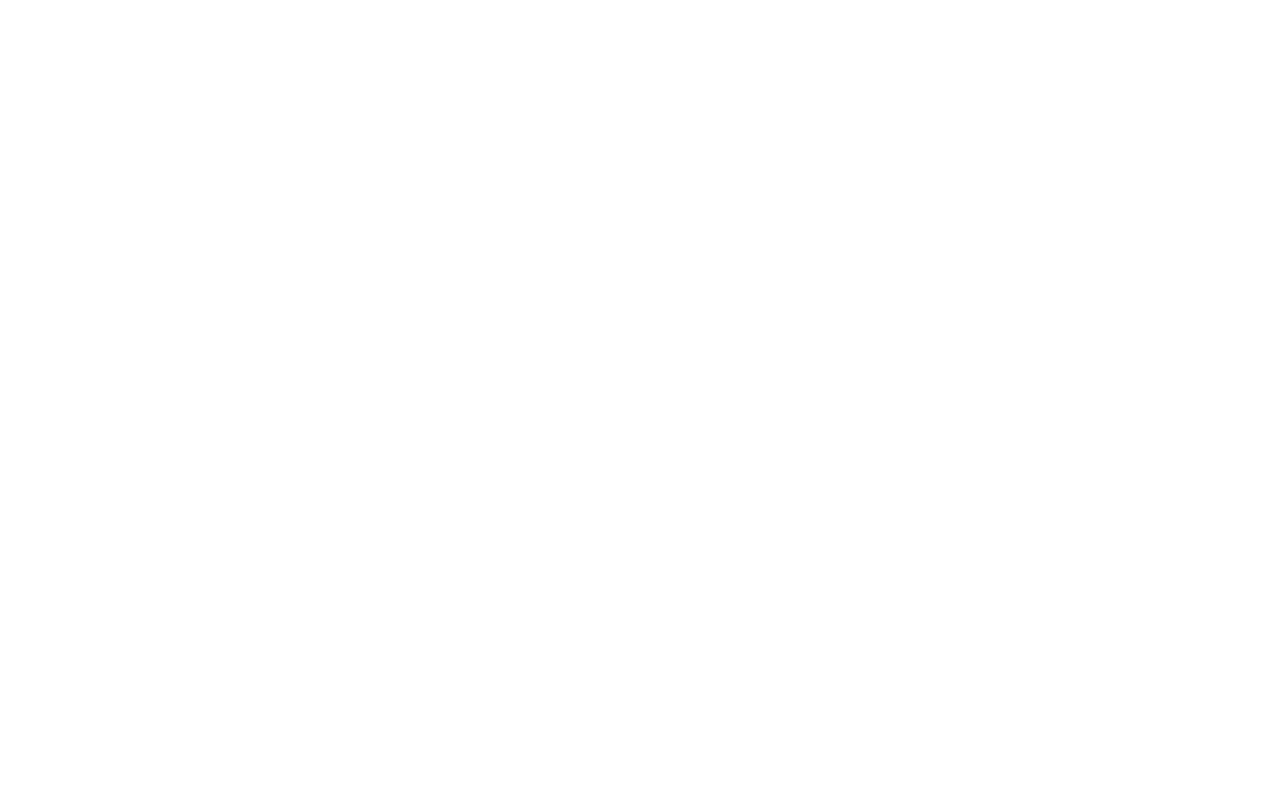
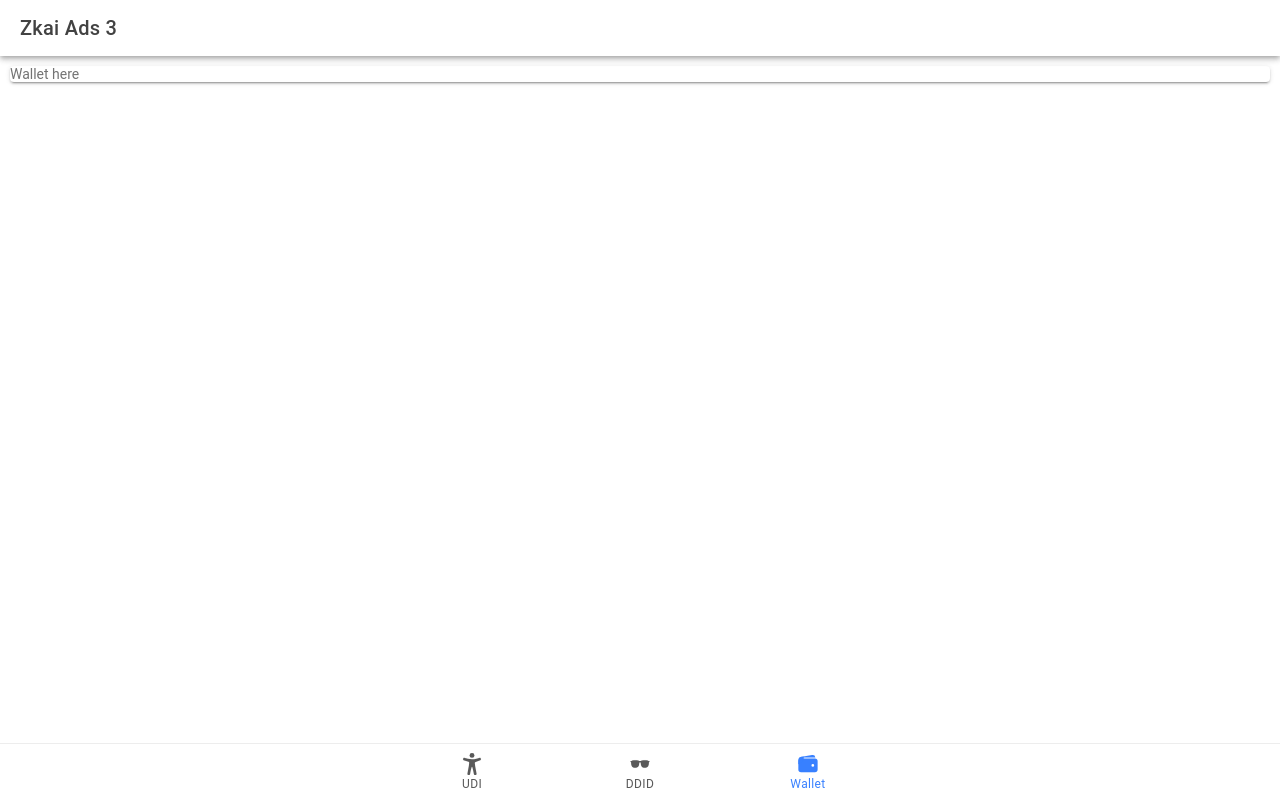
Before and after one commit to amritanshusikdar/zkaiads, a React (Vite) app in the folder app/: page /damnson in a window 1280 px wide. Built offline with nearby package versions, Linux system fonts and the light colour scheme.

Commit message:
add tabs and navigation

```diff
--- a/app/src/App.tsx
+++ b/app/src/App.tsx
@@ -1,7 +1,16 @@
-import { Redirect, Route } from 'react-router-dom';
-import { IonApp, IonRouterOutlet, setupIonicReact } from '@ionic/react';
-import { IonReactRouter } from '@ionic/react-router';
-import Home from './pages/Home';
+import {Redirect, Route} from 'react-router-dom';
+import {
+    IonApp,
+    IonIcon,
+    IonLabel, IonPage,
+    IonRouterOutlet,
+    IonTabBar,
+    IonTabButton,
+    IonTabs,
+    setupIonicReact
+} from '@ionic/react';
+import {IonReactRouter} from '@ionic/react-router';
+import UDITab from './pages/UDI/UDITab';
 
 /* Core CSS required for Ionic components to work properly */
 import '@ionic/react/css/core.css';
@@ -21,20 +30,45 @@
 
 /* Theme variables */
 import './theme/variables.css';
+import {accessibility, glasses, wallet} from "ionicons/icons";
+import DDIDTab from "./pages/DDID/DDIDTab";
+import WalletTab from "./pages/Wallet/WalletTab";
 
 setupIonicReact();
 
 const App: React.FC = () => (
     <IonApp>
         <IonReactRouter>
+            <IonTabs>
                 <IonRouterOutlet>
                     <Route exact path="/home">
-          <Home />
+                        <UDITab />
+                    </Route>
+                    <Route exact path={"/something"}>
+                        <DDIDTab />
+                    </Route>
+                    <Route exact path={"/damnson"}>
+                        <WalletTab />
                     </Route>
                     <Route exact path="/">
-          <Redirect to="/home" />
+                        <Redirect to="/home"/>
                     </Route>
                 </IonRouterOutlet>
+                <IonTabBar slot="bottom">
+                    <IonTabButton tab="tab1" href="/home">
+                        <IonIcon icon={accessibility}/>
+                        <IonLabel>UDI</IonLabel>
+                    </IonTabButton>
+                    <IonTabButton tab="tab2" href="/something">
+                        <IonIcon icon={glasses}/>
+                        <IonLabel>DDID</IonLabel>
+                    </IonTabButton>
+                    <IonTabButton tab="tab3" href="/damnson">
+                        <IonIcon icon={wallet}/>
+                        <IonLabel>Wallet</IonLabel>
+                    </IonTabButton>
+                </IonTabBar>
+            </IonTabs>
         </IonReactRouter>
     </IonApp>
 );
--- /dev/null
+++ b/app/src/pages/DDID/DDIDTab.tsx
@@ -0,0 +1,23 @@
+import {IonCard, IonContent, IonHeader, IonPage, IonText, IonTitle, IonToolbar} from '@ionic/react';
+
+const DDIDTab: React.FC = () => {
+    return (
+        <IonPage>
+            <IonHeader>
+                <IonToolbar>
+                    <IonTitle>Zkai Ads 2</IonTitle>
+                </IonToolbar>
+            </IonHeader>
+            <IonContent fullscreen>
+                <IonHeader collapse="condense">
+                    <IonToolbar>
+                        <IonTitle size="large">Zkai Ads 2</IonTitle>
+                    </IonToolbar>
+                </IonHeader>
+                <IonCard>DDID</IonCard>
+            </IonContent>
+        </IonPage>
+    );
+};
+
+export default DDIDTab;
--- a/app/src/pages/Home.tsx
+++ b/app/src/pages/UDI/UDITab.tsx
@@ -1,19 +1,19 @@
 import { IonContent, IonHeader, IonPage, IonTitle, IonToolbar } from '@ionic/react';
-import {SwipeableImageStack} from '../components/SwipeableImageStack/SwipeableImageStack';
-import './Home.css';
+import {SwipeableImageStack} from '../../components/SwipeableImageStack/SwipeableImageStack';
+import './UDITab.css';
 
-const Home: React.FC = () => {
+const UDITab: React.FC = () => {
   return (
     <IonPage>
       <IonHeader>
         <IonToolbar>
-          <IonTitle>Zkai Ads</IonTitle>
+          <IonTitle>Zkai Ads 1</IonTitle>
         </IonToolbar>
       </IonHeader>
       <IonContent fullscreen>
         <IonHeader collapse="condense">
           <IonToolbar>
-            <IonTitle size="large">Zkai Ads</IonTitle>
+            <IonTitle size="large">Zkai Ads 1</IonTitle>
           </IonToolbar>
         </IonHeader>
           <SwipeableImageStack />
@@ -22,4 +22,4 @@
   );
 };
 
-export default Home;
+export default UDITab;
--- /dev/null
+++ b/app/src/pages/Wallet/WalletTab.tsx
@@ -0,0 +1,23 @@
+import {IonCard, IonContent, IonHeader, IonPage, IonTitle, IonToolbar} from '@ionic/react';
+
+const WalletTab: React.FC = () => {
+    return (
+        <IonPage>
+            <IonHeader>
+                <IonToolbar>
+                    <IonTitle>Zkai Ads 3</IonTitle>
+                </IonToolbar>
+            </IonHeader>
+            <IonContent fullscreen>
+                <IonHeader collapse="condense">
+                    <IonToolbar>
+                        <IonTitle size="large">Zkai Ads 3</IonTitle>
+                    </IonToolbar>
+                </IonHeader>
+                <IonCard>Wallet here</IonCard>
+            </IonContent>
+        </IonPage>
+    );
+};
+
+export default WalletTab;
```
Also changed, not shown: app/src/pages/UDI/UDITab.css (added), 2 other files (tests, documents, lock files or other folders). Lines whose indentation alone changed are shown as unchanged.
